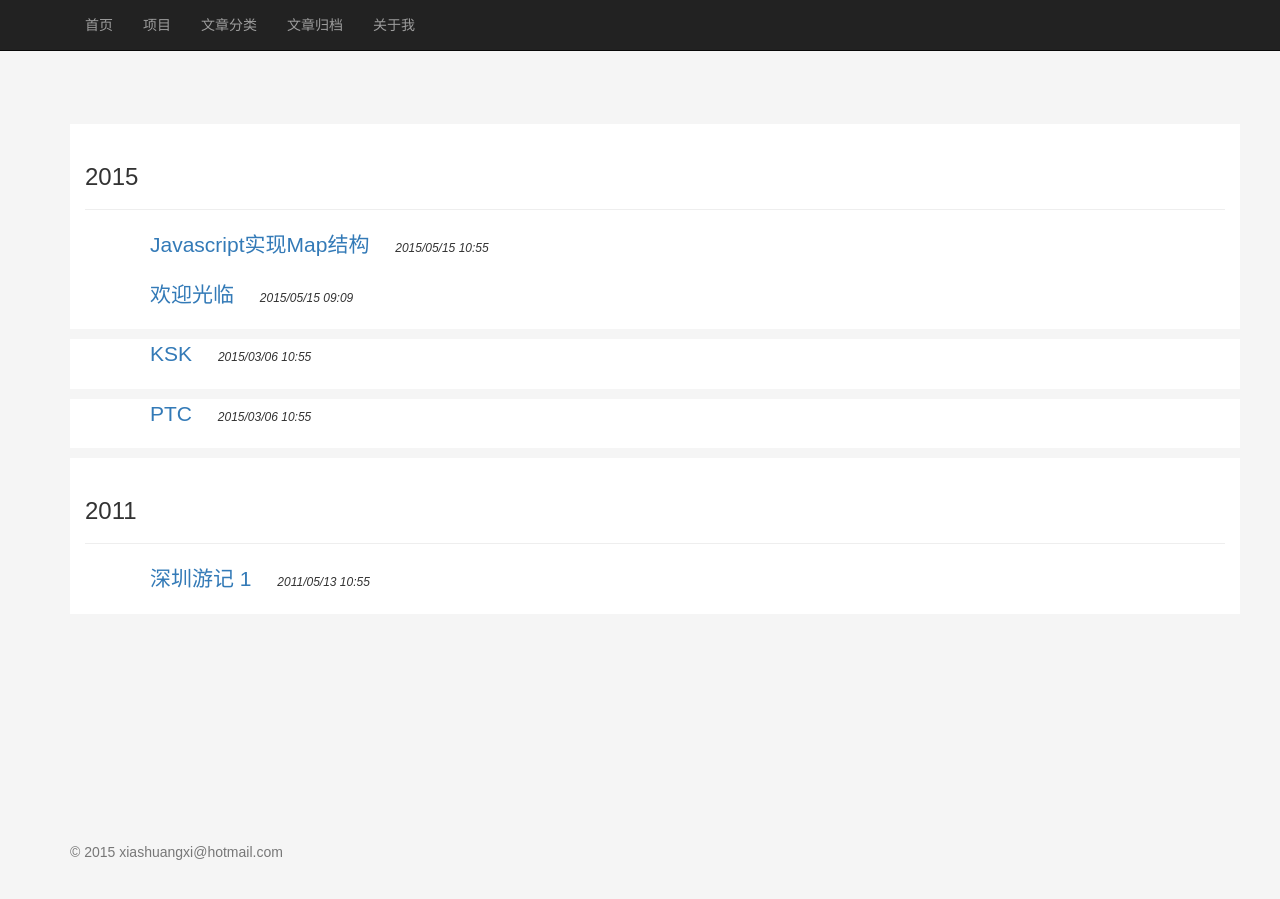
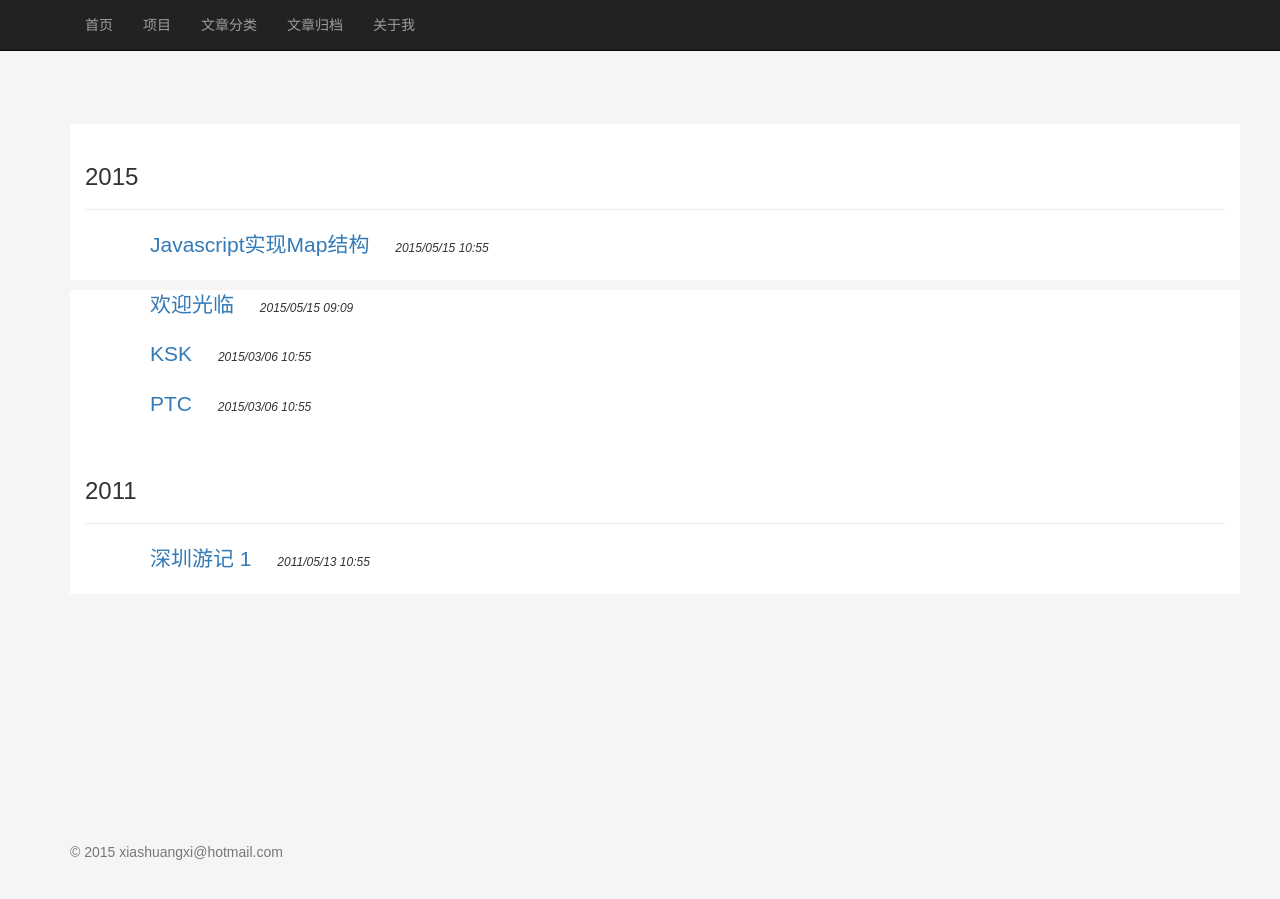
Before and after one commit to jinchangle/xiashuangxi.github.io, a Jekyll site: the page built from archive.html, in a window 1280 px wide. Built offline with Jekyll 4.4.1, drawn with Linux system fonts in a browser that asks for light colours; nearby versions of some CDN libraries; comment, search, counter and statistics services are not loaded.

Commit message:
Update archive.html

```diff
--- a/_layouts/archive.html
+++ b/_layouts/archive.html
@@ -33,7 +33,7 @@
                         </div>
                     </div>
 
-                    {% if p == 1%}
+                    {% if p == 0%}
                     <p>
                     {% endif %}
             {% endfor %}
```
